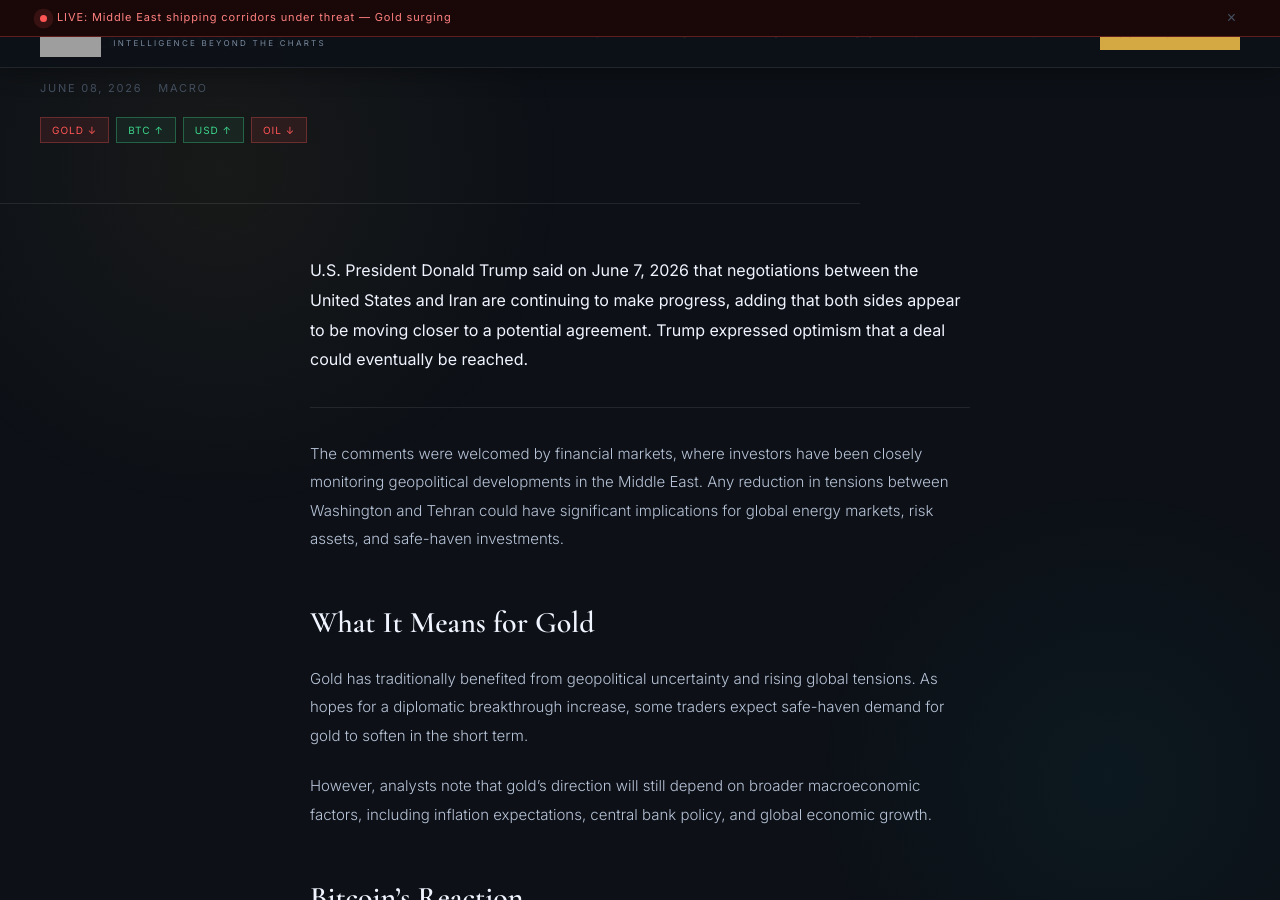
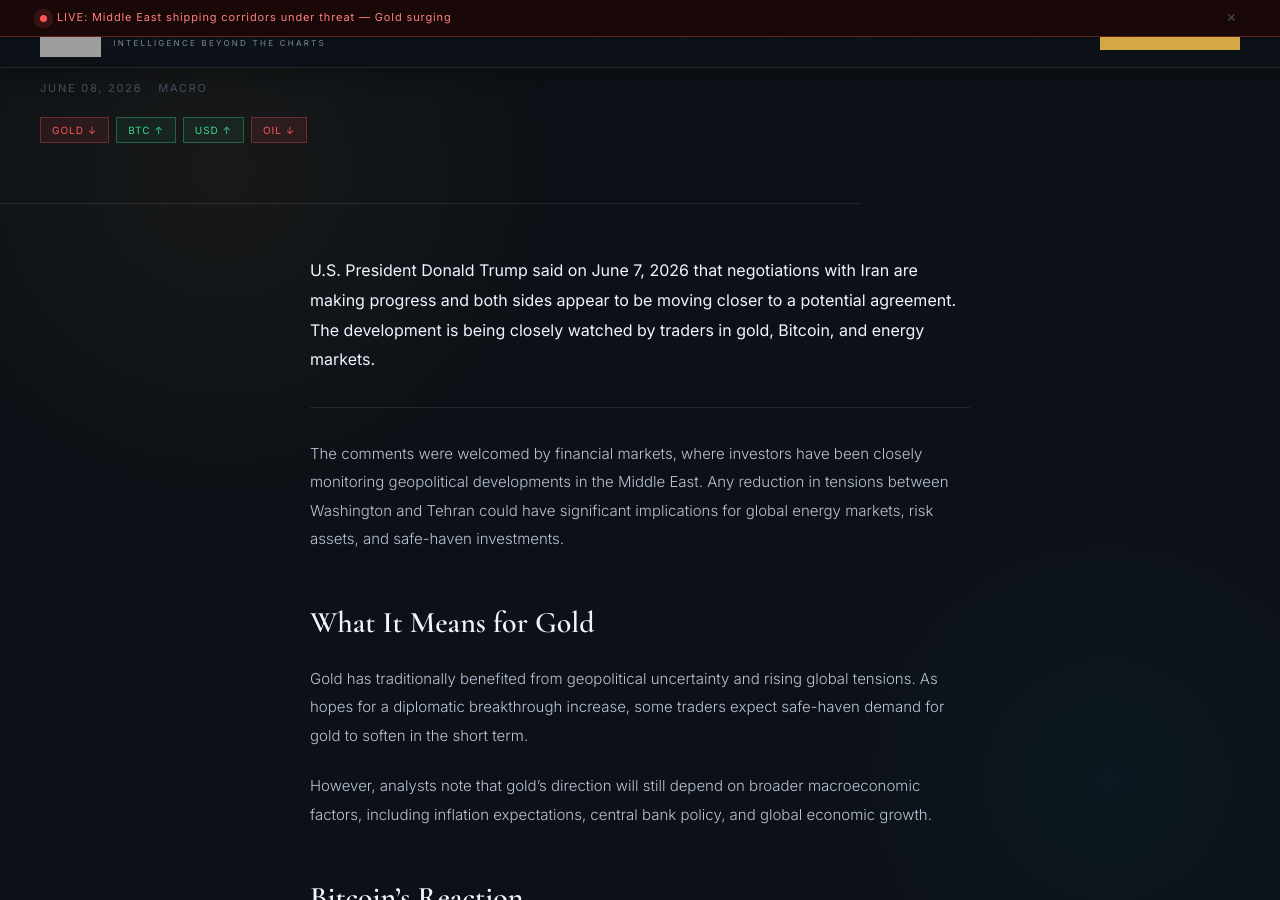
Before and after one commit to edgeaurum5-star/website-CRM, a Jekyll site: the page built from _news/2026-06-08-trump-says-u-s-iran-talks-are-progressing-—-markets-watch-gold-and-bitcoin.md, in a window 1280 px wide and 900 px high, scrolled down 372 px. Built offline with Jekyll 4.4.1, drawn with Linux system fonts in a browser that asks for light colours; a script that is not in the unit is left out; grey boxes are pictures that could not be loaded.

Commit message:
Update: News Post — 2026-06-08-trump-says-u-s-iran-talks-are-progressing-—-markets-watch-gold-and-bitcoin

```diff
--- a/_news/2026-06-08-trump-says-u-s-iran-talks-are-progressing-—-markets-watch-gold-and-bitcoin.md
+++ b/_news/2026-06-08-trump-says-u-s-iran-talks-are-progressing-—-markets-watch-gold-and-bitcoin.md
@@ -12,10 +12,10 @@ impacts:
     direction: up
   - asset: Oil ↓
     direction: down
-excerpt: U.S. President Donald Trump said on June 7, 2026 that negotiations
-  between the United States and Iran are continuing to make progress, adding
-  that both sides appear to be moving closer to a potential agreement. Trump
-  expressed optimism that a deal could eventually be reached.
+excerpt: U.S. President Donald Trump said on June 7, 2026 that negotiations with
+  Iran are making progress and both sides appear to be moving closer to a
+  potential agreement. The development is being closely watched by traders in
+  gold, Bitcoin, and energy markets.
 featured: false
 premium: false
 ---
```
